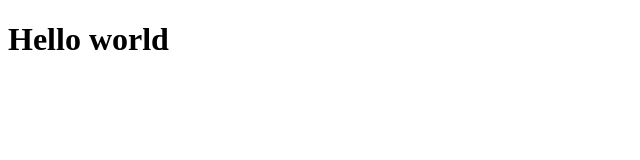
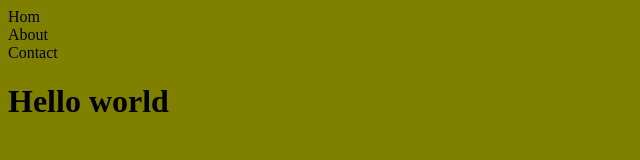
Before and after one commit to OmerMasih/Tc-test, a plain HTML site: page index.html in a window 1280 px wide. Shown: the whole page, without its empty margins (0-640 px from the left). Drawn offline with Linux system fonts and the light colour scheme.

Commit message:
text decorated

```diff
--- a/index.html
+++ b/index.html
@@ -3,9 +3,15 @@
   <head>
     <meta charset="UTF-8" />
     <meta name="viewport" content="width=device-width, initial-scale=1.0" />
+    <link rel="stylesheet" href="/styles.css" />
     <title>Trple Canopy</title>
   </head>
+  <nav>Hom</nav>
+  <nav>About</nav>
+  <nav>Contact</nav>
   <body>
     <h1>Hello world</h1>
   </body>
+
+  <script src="/index.js"></script>
 </html>
--- a/index.js
+++ b/index.js
@@ -0,0 +1 @@
+alert("Hello! This is an alert message.");
--- /dev/null
+++ b/styles.css
@@ -0,0 +1,3 @@
+body {
+  background-color: olive;
+}
```
Also changed, not shown: 1 other file.
